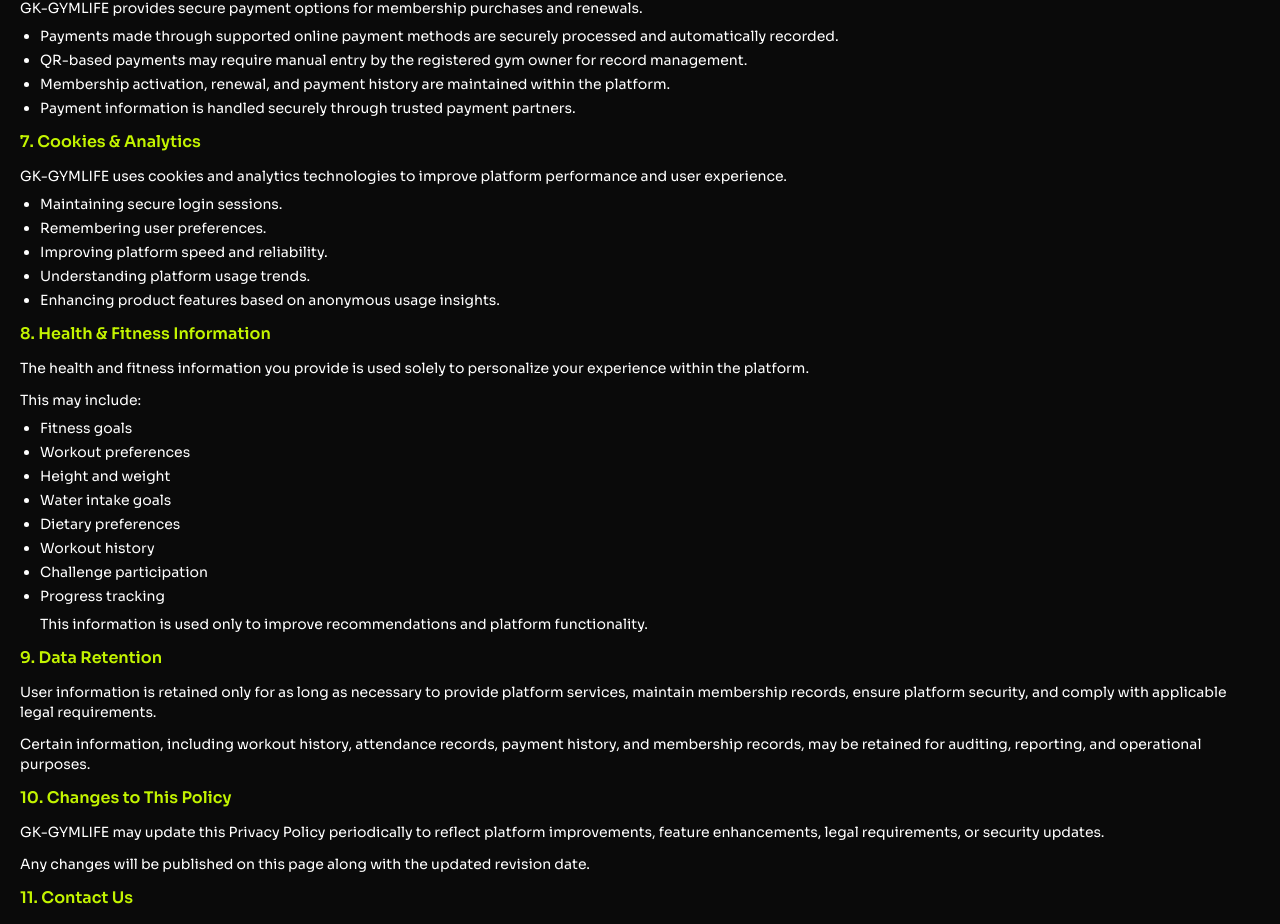
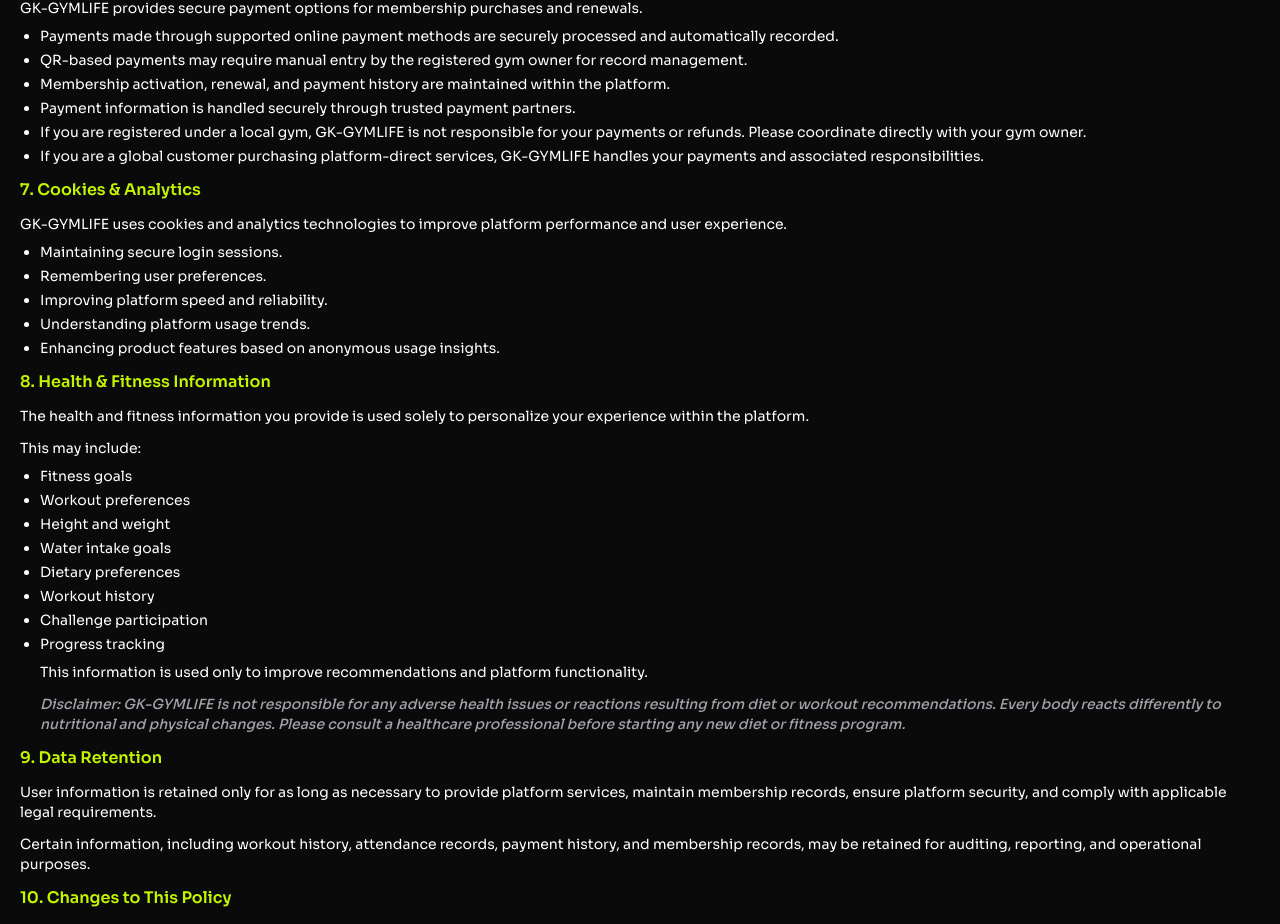
Before and after one commit to gkelite-info/gk-fitness-website, a Next.js app: page /privacy-policy in a window 1280 px wide. Shown: the part 1138-2062 px from the top of the page. Built offline with nearby package versions, Linux system fonts and the light colour scheme.

Commit message:
added few points in privacy policy

```diff
--- a/app/privacy-policy/page.tsx
+++ b/app/privacy-policy/page.tsx
@@ -130,6 +130,12 @@
                     <li className="text-sm mt-1">
                         Payment information is handled securely through trusted payment partners.
                     </li>
+                    <li className="text-sm mt-1">
+                        If you are registered under a local gym, GK-GYMLIFE is not responsible for your payments or refunds. Please coordinate directly with your gym owner.
+                    </li>
+                    <li className="text-sm mt-1">
+                        If you are a global customer purchasing platform-direct services, GK-GYMLIFE handles your payments and associated responsibilities.
+                    </li>
                 </ul>
 
                 <h4 className="text-base font-semibold mt-3 text-[#C3F400]">7. Cookies & Analytics</h4>
@@ -190,6 +196,9 @@
                     <p className="text-sm text-white mt-2">
                         This information is used only to improve recommendations and platform functionality.
                     </p>
+                    <p className="text-sm text-[#A1A1AA] mt-3 leading-5 italic font-medium">
+                        Disclaimer: GK-GYMLIFE is not responsible for any adverse health issues or reactions resulting from diet or workout recommendations. Every body reacts differently to nutritional and physical changes. Please consult a healthcare professional before starting any new diet or fitness program.
+                    </p>
                 </ul>
 
                 <h4 className="text-base font-semibold mt-3 text-[#C3F400]">9. Data Retention</h4>
```
